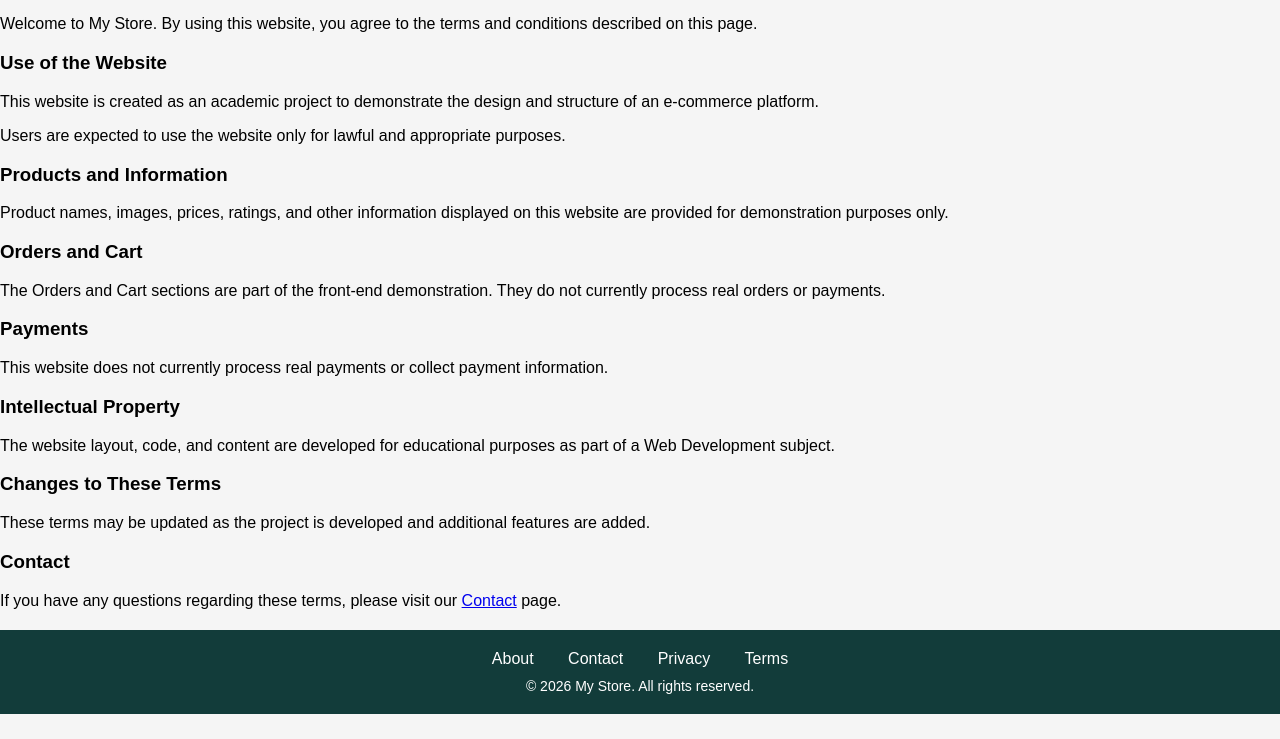
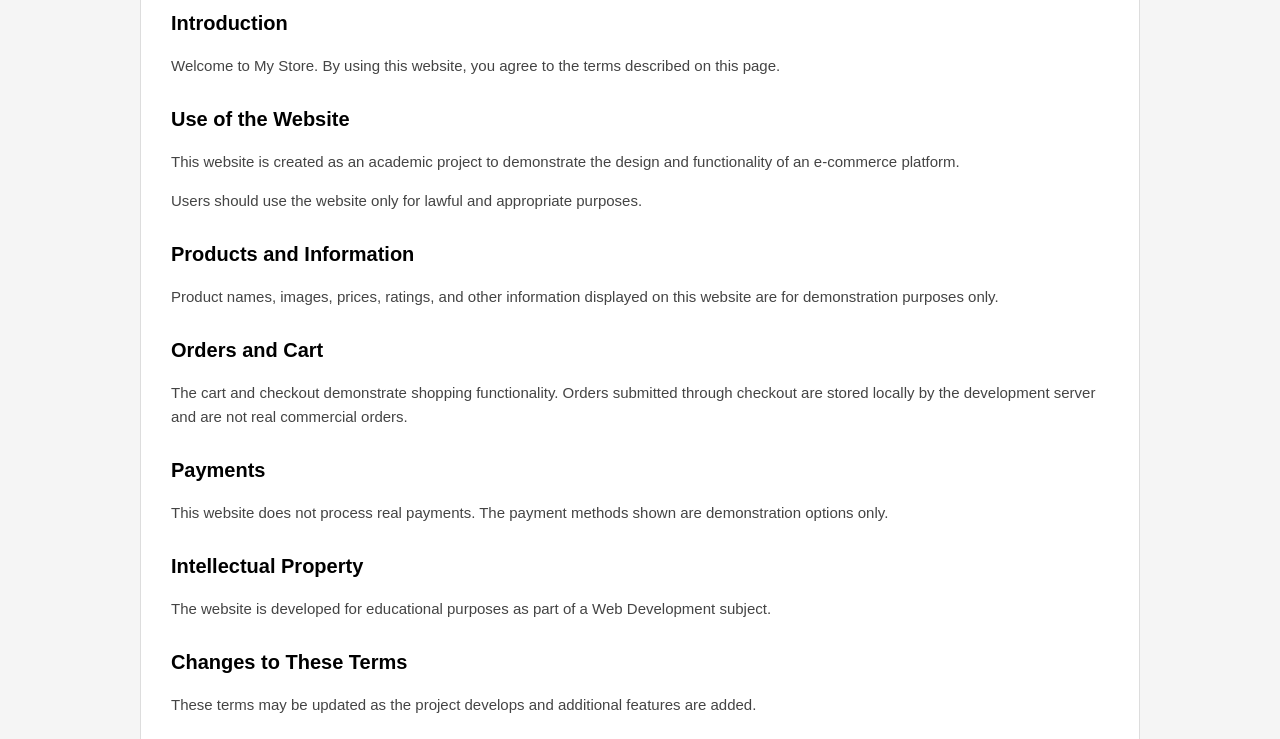
Before and after one commit to UjjwalSingh1209/Web-Dev-Project, a website: page terms.html in a window 1280 px wide. Shown: the part 163-902 px from the top of the page. Before the commit the page ends 877 px from the top, so only its background shows below. Drawn offline with Linux system fonts and the light colour scheme.

Commit message:
feat: update terms and conditions page markup, semantics, and stylesheet

```diff
--- /dev/null
+++ b/css/terms.css
@@ -0,0 +1,39 @@
+
+.terms-container {
+    max-width: 1000px;
+    margin: 0 auto;
+    padding: 20px;
+}
+
+.terms-content {
+    background-color: white;
+    border: 1px solid #ddd;
+    border-radius: 6px;
+    padding: 30px;
+    line-height: 1.6;
+}
+
+.terms-content h3 {
+    font-size: 20px;
+    margin-top: 25px;
+    margin-bottom: 10px;
+}
+
+.terms-content h3:first-child {
+    margin-top: 0;
+}
+
+.terms-content p {
+    color: #444;
+    font-size: 15px;
+    margin-bottom: 15px;
+}
+
+.terms-content a {
+    color: #0F766E;
+    text-decoration: none;
+}
+
+.terms-content a:hover {
+    text-decoration: underline;
+}
--- a/terms.html
+++ b/terms.html
@@ -1,169 +1,64 @@
+
 <!DOCTYPE html>
 <html lang="en">
-
 <head>
-
     <meta charset="UTF-8">
-
-    <meta
-        name="viewport"
-        content="width=device-width, initial-scale=1.0"
-    >
-
+    <meta name="viewport" content="width=device-width, initial-scale=1.0">
     <title>My Store - Terms and Conditions</title>
-
-    <link rel="stylesheet" href="/css/style.css">
-    <link rel="stylesheet" href="/css/terms.css">
-
+    <link rel="stylesheet" href="css/style.css">
+    <link rel="stylesheet" href="css/terms.css">
 </head>
-
 <body>
-
-
-    <!-- Header - SAME AS HOME PAGE -->
-
     <div class="header">
-
-        <h1>🛒 amazon</h1>
-
+        <h1>Shopping App</h1>
         <div class="header-links">
-
             <a href="index.html">Home</a>
-
             <a href="orders.html">Orders</a>
-
-            <a href="cart.html">Cart (3)</a>
-
+            <a href="cart.html">Cart (<span class="cart-count">0</span>)</a>
         </div>
-
     </div>
 
-
-    <!-- Terms and Conditions -->
-
-    <div class="terms-container">
-
-        <h2 class="page-heading">
-            Terms and Conditions
-        </h2>
-
+    <main class="terms-container">
+        <h2 class="page-heading">Terms and Conditions</h2>
 
         <div class="terms-content">
+            <h3>Introduction</h3>
+            <p>Welcome to My Store. By using this website, you agree to the terms described on this page.</p>
 
-            <h3>
-                Introduction
-            </h3>
+            <h3>Use of the Website</h3>
+            <p>This website is created as an academic project to demonstrate the design and functionality of an e-commerce platform.</p>
+            <p>Users should use the website only for lawful and appropriate purposes.</p>
 
-            <p>
-                Welcome to My Store. By using this website, you
-                agree to the terms and conditions described on this
-                page.
-            </p>
+            <h3>Products and Information</h3>
+            <p>Product names, images, prices, ratings, and other information displayed on this website are for demonstration purposes only.</p>
 
+            <h3>Orders and Cart</h3>
+            <p>The cart and checkout demonstrate shopping functionality. Orders submitted through checkout are stored locally by the development server and are not real commercial orders.</p>
 
-            <h3>
-                Use of the Website
-            </h3>
+            <h3>Payments</h3>
+            <p>This website does not process real payments. The payment methods shown are demonstration options only.</p>
 
-            <p>
-                This website is created as an academic project to
-                demonstrate the design and structure of an
-                e-commerce platform.
-            </p>
+            <h3>Intellectual Property</h3>
+            <p>The website is developed for educational purposes as part of a Web Development subject.</p>
 
-            <p>
-                Users are expected to use the website only for
-                lawful and appropriate purposes.
-            </p>
+            <h3>Changes to These Terms</h3>
+            <p>These terms may be updated as the project develops and additional features are added.</p>
 
-
-            <h3>
-                Products and Information
-            </h3>
-
-            <p>
-                Product names, images, prices, ratings, and other
-                information displayed on this website are provided
-                for demonstration purposes only.
-            </p>
-
-
-            <h3>
-                Orders and Cart
-            </h3>
-
-            <p>
-                The Orders and Cart sections are part of the
-                front-end demonstration. They do not currently
-                process real orders or payments.
-            </p>
-
-
-            <h3>
-                Payments
-            </h3>
-
-            <p>
-                This website does not currently process real
-                payments or collect payment information.
-            </p>
-
-
-            <h3>
-                Intellectual Property
-            </h3>
-
-            <p>
-                The website layout, code, and content are developed
-                for educational purposes as part of a Web Development
-                subject.
-            </p>
-
-
-            <h3>
-                Changes to These Terms
-            </h3>
-
-            <p>
-                These terms may be updated as the project is
-                developed and additional features are added.
-            </p>
-
-
-            <h3>
-                Contact
-            </h3>
-
-            <p>
-                If you have any questions regarding these terms,
-                please visit our
-                <a href="contact.html">Contact</a> page.
-            </p>
-
+            <h3>Contact</h3>
+            <p>If you have questions regarding these terms, please visit our <a href="contact.html">Contact</a> page.</p>
         </div>
-
-    </div>
-
-
-    <!-- Footer -->
+    </main>
 
     <div class="footer">
-
         <a href="about.html">About</a>
-
         <a href="contact.html">Contact</a>
-
         <a href="privacy.html">Privacy</a>
-
         <a href="terms.html">Terms</a>
-
         <p style="margin: 10px 0 0 0; font-size: 14px;">
             &copy; 2026 My Store. All rights reserved.
         </p>
-
     </div>
 
-
+    <script src="js/app.js" defer></script>
 </body>
-
 </html>
```
